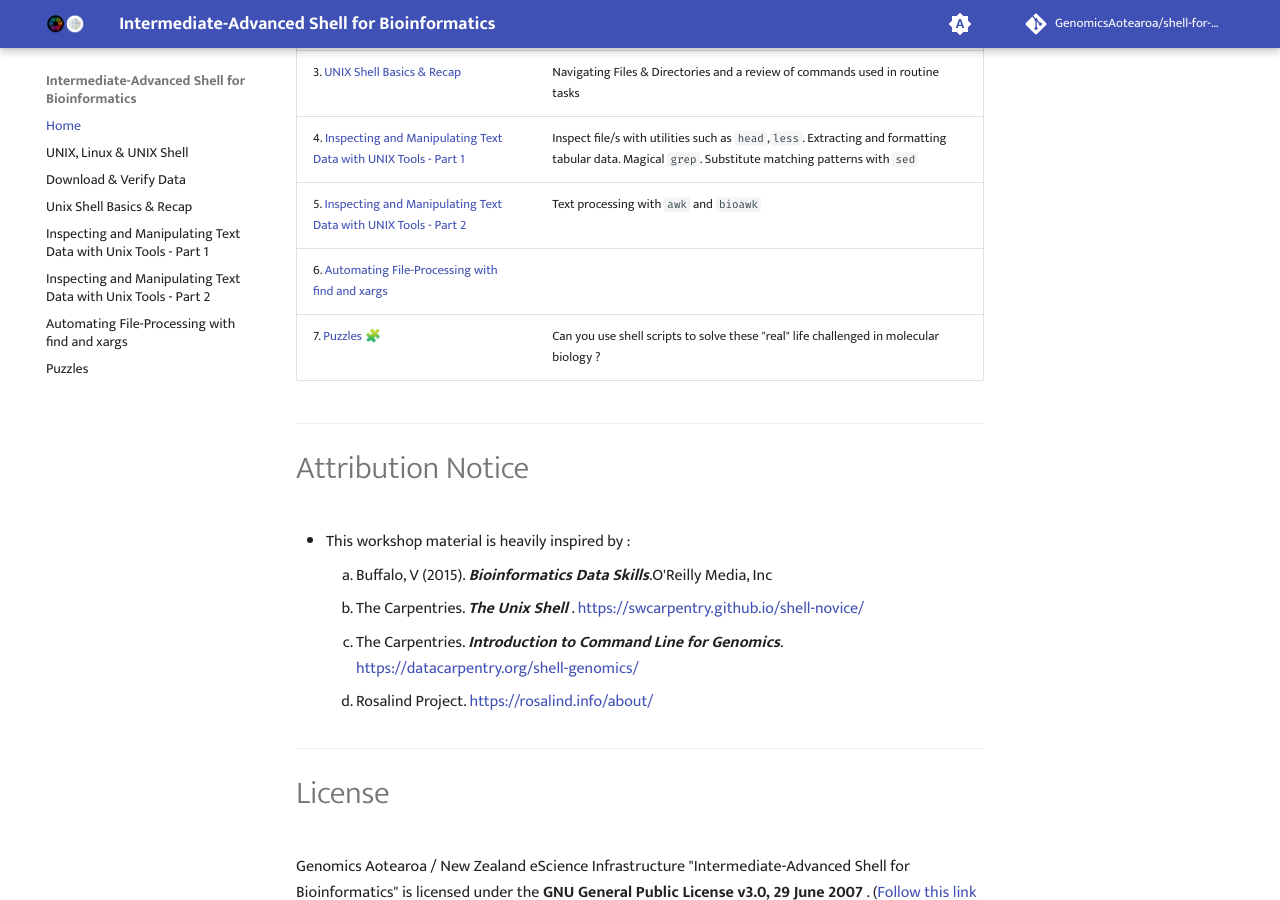
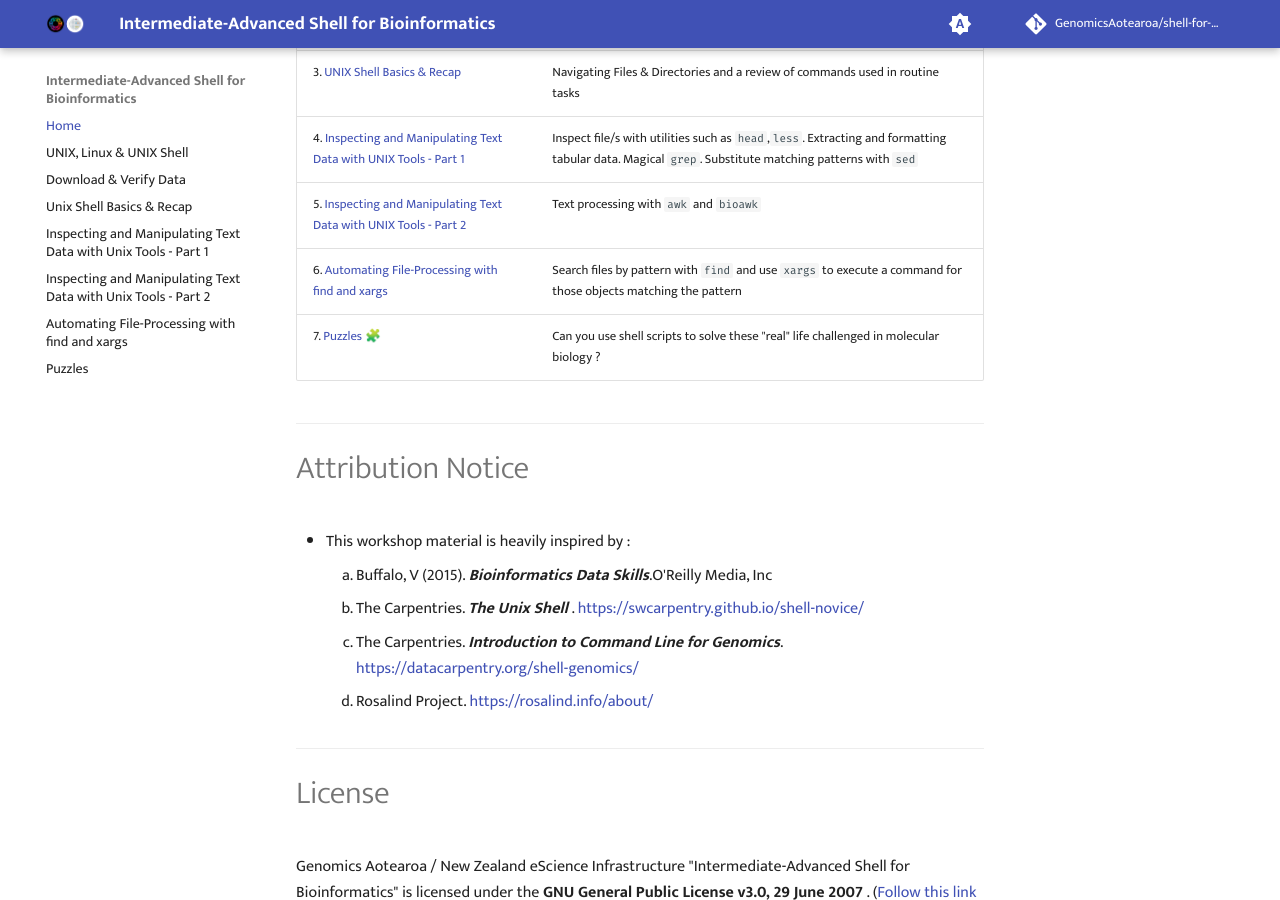
Before and after one commit to GenomicsAotearoa/shell-for-bioinformatics, an MkDocs documentation site: the page built from docs/index.md, in a window 1280 px wide and 900 px high, scrolled down 643 px. Built offline with MkDocs 1.6.1 and Material for MkDocs 9.7.7, drawn with Linux system fonts in a browser that asks for light colours; emoji names are drawn with the system emoji font; comment, search, counter and statistics services are not loaded.

Commit message:
populate index file

```diff
--- a/docs/index.md
+++ b/docs/index.md
@@ -15,7 +15,7 @@
 |3. [UNIX Shell Basics & Recap](./2_unixshellbasics.md)|Navigating Files & Directories and a review of  commands used in routine tasks|
 |4. [Inspecting and Manipulating Text Data with UNIX Tools - Part 1](./4_inspectmanipluate.md)| Inspect file/s with utilities such as `head`,`less`. Extracting and formatting tabular data. Magical `grep`. Substitute matching patterns with `sed`|
 |5. [Inspecting and Manipulating Text Data with UNIX Tools - Part 2](./5_inspectmanipulate2.md)| Text processing with `awk` and `bioawk`|
-|6. [Automating File-Processing with find and xargs](./6_automate_fileprocessing_find_xargs.md)
+|6. [Automating File-Processing with find and xargs](./6_automate_fileprocessing_find_xargs.md)| Search files by pattern with `find` and use `xargs` to execute a command for those objects matching the pattern|
 |7. [Puzzles](./puzzles.md) 🧩 | Can you use shell scripts to solve these "real" life challenged in molecular biology ?|
 
 - - -
```
